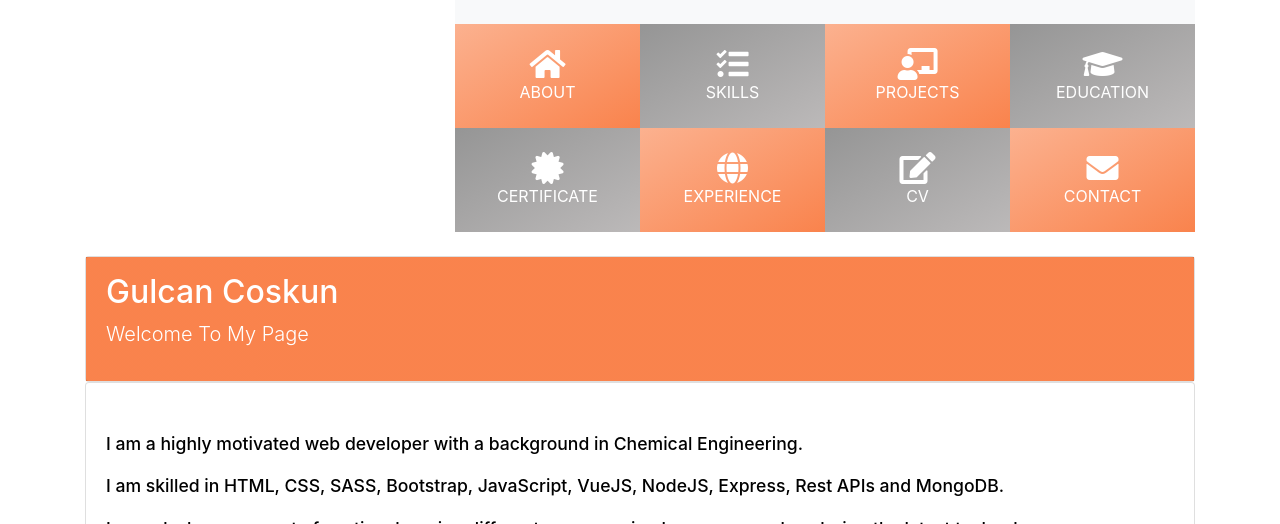
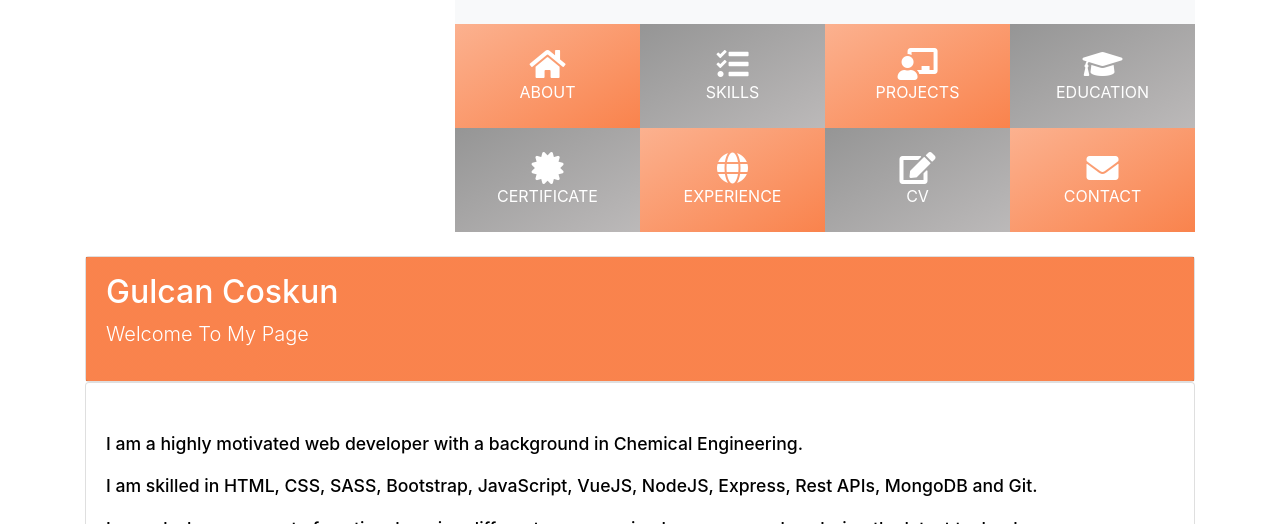
Before and after one commit to GulcanC/portfolio-gc, a website: page dist/index.html in a window 1280 px wide. Shown: the part 276-800 px from the top of the page. Drawn offline with nearby package versions, Linux system fonts and the light colour scheme; some packages are replaced by stand-ins of ours; a script that the page names is missing.

Commit message:
about section

```diff
--- a/dist/index.html
+++ b/dist/index.html
@@ -153,7 +153,7 @@
         </p>
 
         <p class="lead text-about">
-          I am skilled in HTML, CSS, SASS, Bootstrap, JavaScript, VueJS, NodeJS, Express, Rest APIs and MongoDB.
+          I am skilled in HTML, CSS, SASS, Bootstrap, JavaScript, VueJS, NodeJS, Express, Rest APIs, MongoDB and Git.
         </p>
 
         <p class="lead text-about">
```
